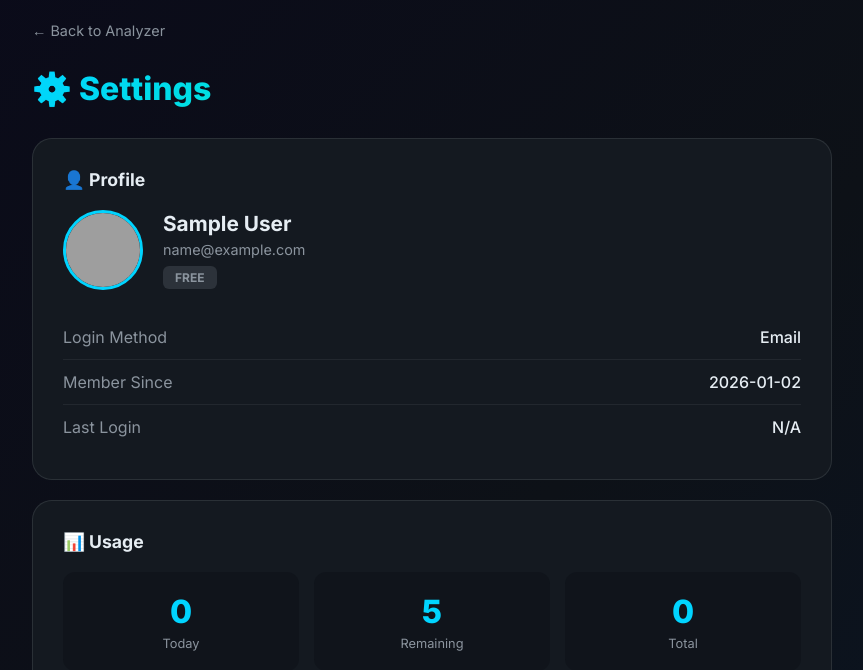
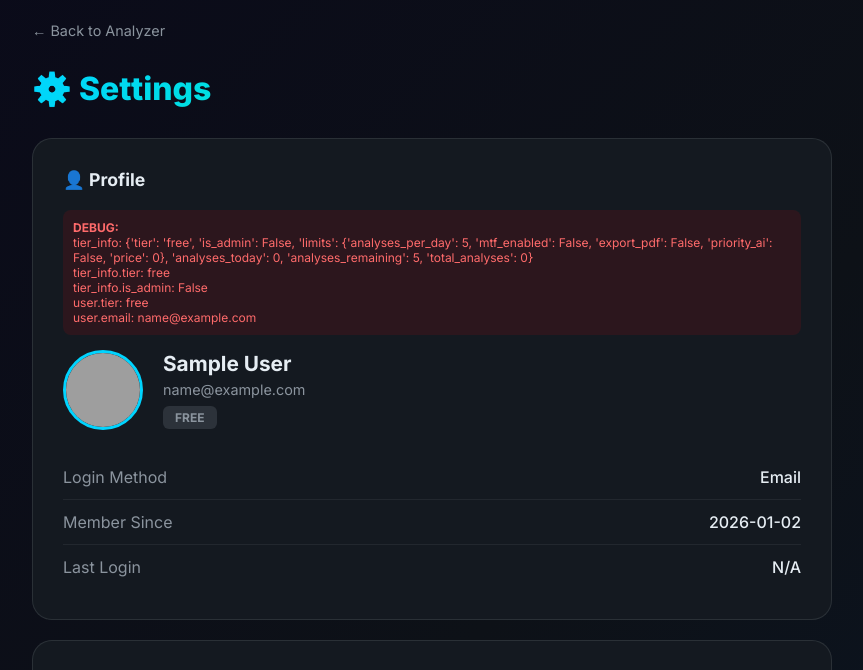
Before and after one commit to DOM6666-boom/forex-analyzer-pro, a Flask app: page /settings in a window 1280 px wide. Shown: the top 670 px of the page, without its empty margins (208-1071 px from the left). Run offline with Flask 3, Linux system fonts and the light colour scheme; the visitor is signed in with stand-in values (Sample User, id 1); data comes from the database, SQL or seed files in the repository; grey boxes are pictures that could not be loaded.

Commit message:
Add debug info to settings page

```diff
--- a/templates/settings.html
+++ b/templates/settings.html
@@ -170,6 +170,17 @@
         <!-- Profile Section -->
         <div class="settings-section">
             <div class="section-title">👤 Profile</div>
+
+            <!-- DEBUG INFO - Remove after testing -->
+            <div style="background: rgba(255,0,0,0.1); padding: 10px; border-radius: 8px; margin-bottom: 15px; font-size: 0.75rem; color: #ff6b6b;">
+                <strong>DEBUG:</strong><br>
+                tier_info: {{ tier_info }}<br>
+                tier_info.tier: {{ tier_info.tier if tier_info else 'N/A' }}<br>
+                tier_info.is_admin: {{ tier_info.is_admin if tier_info else 'N/A' }}<br>
+                user.tier: {{ user.tier }}<br>
+                user.email: {{ user.email }}
+            </div>
+
             <div class="profile-info">
                 <img src="{{ user.picture or 'https://ui-avatars.com/api/?name=' + (user.name or user.email)|urlencode + '&background=00d4ff&color=0a0a1a&size=80' }}"
                      alt="Avatar" class="profile-avatar">
```
